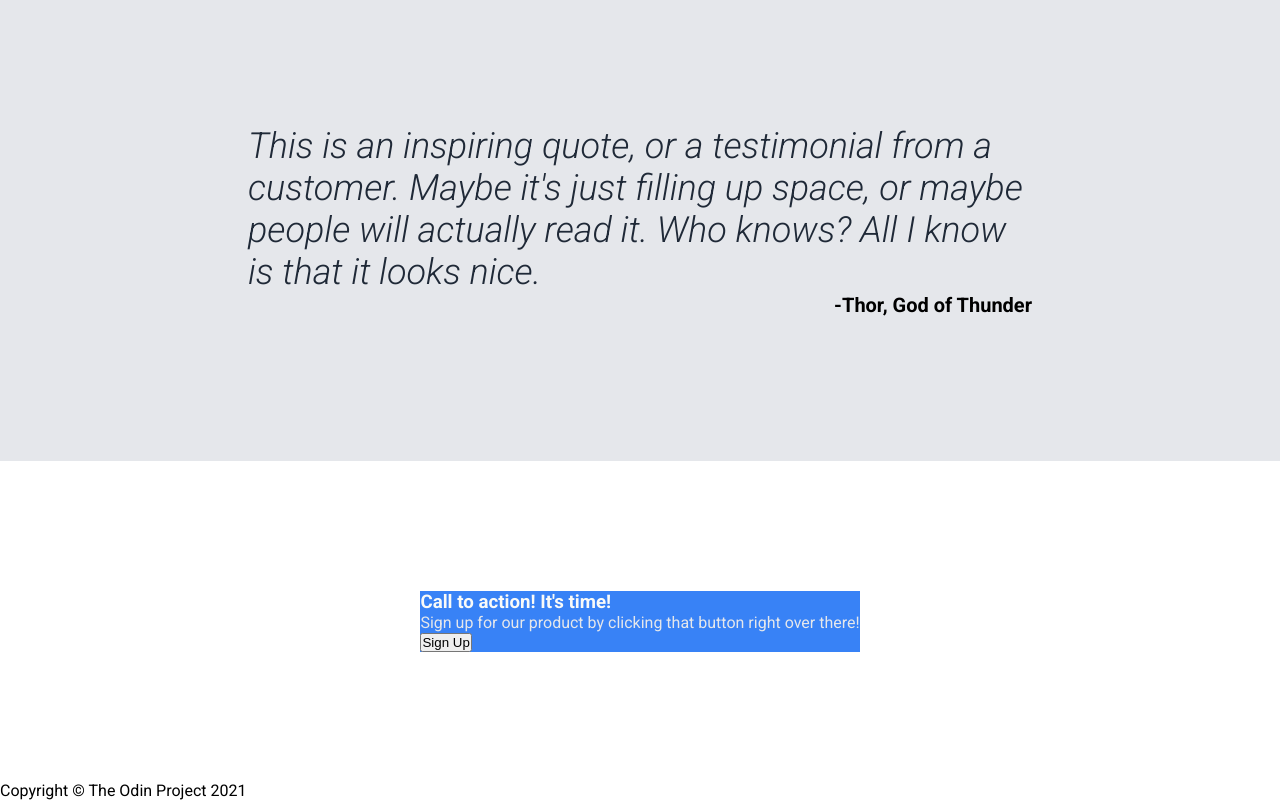
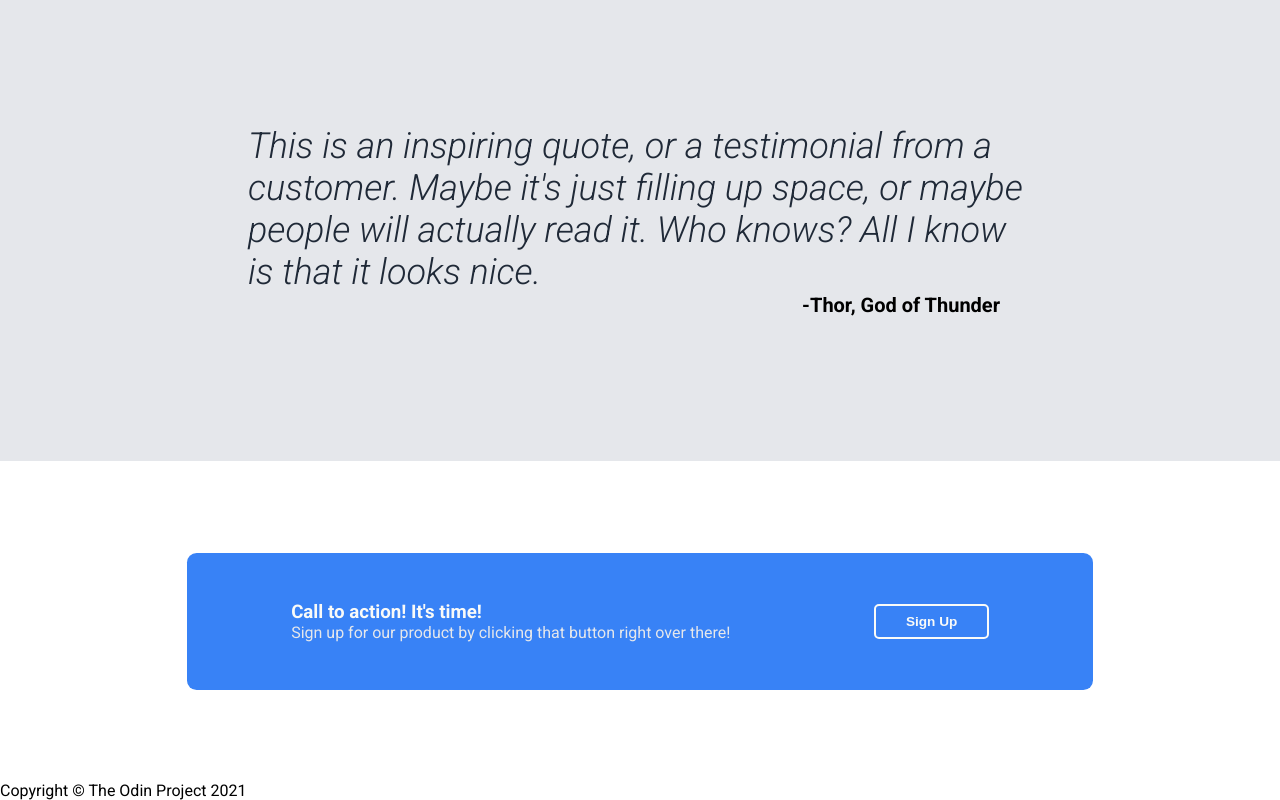
Before and after one commit to sbiglin/odin-landing-page, a plain HTML site: page index.html in a window 1280 px wide. Shown: the part 1299-2099 px from the top of the page. Drawn offline with Linux system fonts and the light colour scheme.

Commit message:
Finish styling sign-up banner
All styling for sign-up banner section at bottom of webpage has been completed.

```diff
--- a/index.html
+++ b/index.html
@@ -74,9 +74,11 @@
     <!-- Sign Up Appeal Box -->
     <div class="sign-up-section">
         <div class="sign-up-box">
-            <h3>Call to action! It's time!</h3>
-            <p>Sign up for our product by clicking that button right over there!</p>
-            <button>Sign Up</button>
+            <div class="sign-up-text">
+                <h3>Call to action! It's time!</h3>
+                <p>Sign up for our product by clicking that button right over there!</p>
+            </div>
+            <button id="sign-up-button">Sign Up</button>
         </div>
     </div>
 
--- a/style.css
+++ b/style.css
@@ -180,8 +180,10 @@ body {
     font-weight: 700;
     align-self: flex-end;
     font-size: 1.25rem;
+    padding-right: 2rem;
 }
 
+/* Sets the size of the section containing the sign-up banner */
 .sign-up-section {
     min-height: 20rem;
     display: flex;
@@ -189,14 +191,33 @@ body {
     align-items: center;
 }
 
+/* Sets styling for the sign-up banner */
 .sign-up-box {
     background-color: #3882F6;
+    border-radius: 0.6rem;
+    padding: 3rem 6.5rem;
+    display: flex;
+    align-items: center;
+    gap: 9rem;
 }
 
+/* Sets font colour for header in sign-up banner */
 .sign-up-box h3 {
     color: #F9FAF8;
 }
 
+/* Sets font colour for small text in sign-up banner */
 .sign-up-box p {
     color: #E5E7EB;
 }
+
+/* Defines styling for button in sign-up banner */
+#sign-up-button {
+    background-color: #3882F6;
+    border: #F9FAF8 2px solid;
+    border-radius: 5px;
+    padding: 8px 1.85rem;
+    color: #F9FAF8;
+    font-size: 0.85rem;
+    font-weight: 600;
+}
```
